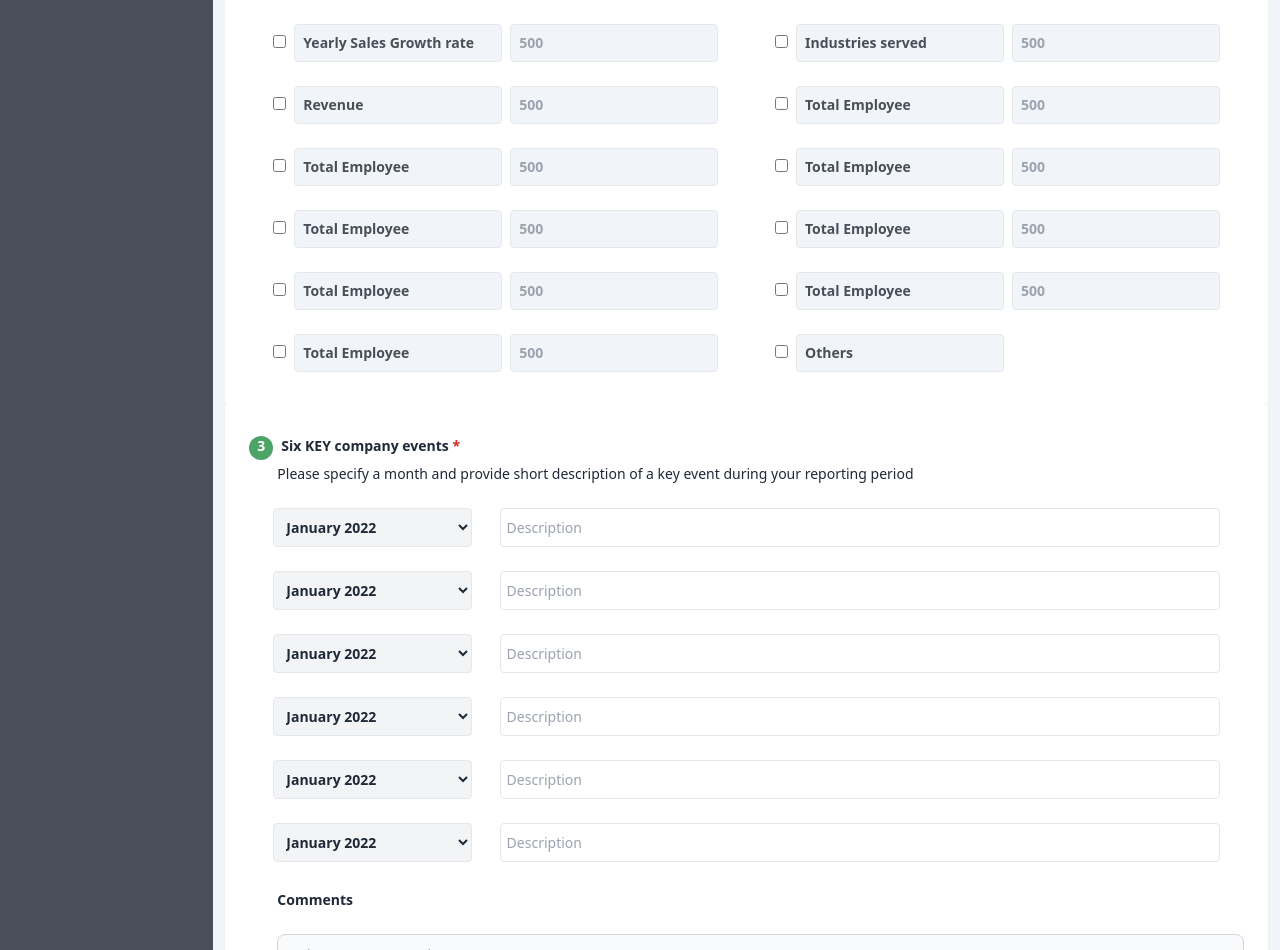
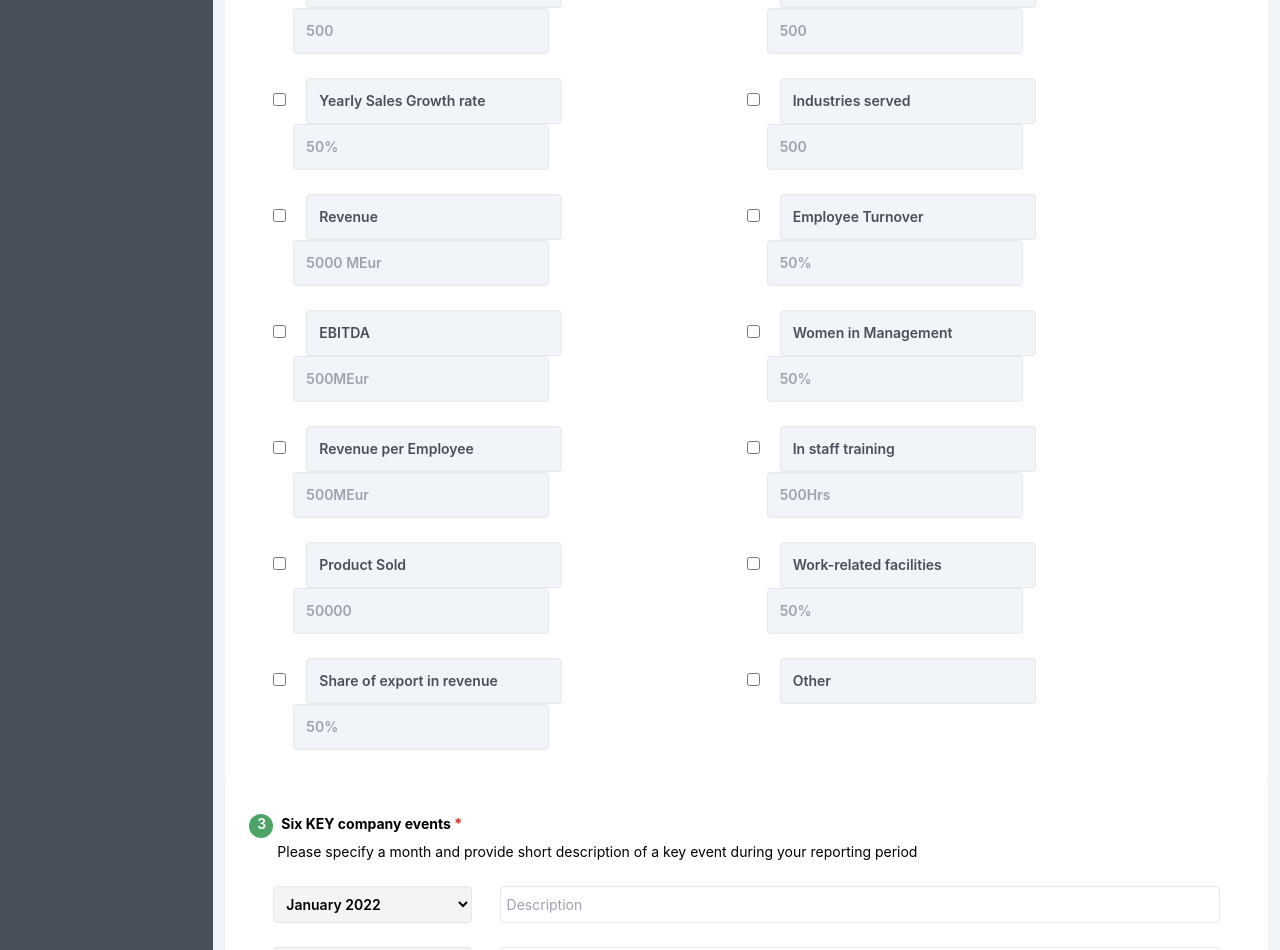
Before and after one commit to Sreemaye44/company-details-assignment, a React (Create React App) app: page / in a window 1280 px wide. Shown: the part 620-1570 px from the top of the page. Built offline with nearby package versions, Linux system fonts and the light colour scheme.

Commit message:
consoled the form data

```diff
--- a/src/App.js
+++ b/src/App.js
@@ -5,7 +5,7 @@ import Navbar from './components/navbar/Navbar';
 function App() {
 
   return (
-    <div>
+    <div className='body-font font-Inter'>
       <Navbar></Navbar>
       <Main/>
   </div>
--- a/src/components/mainPart/MainBody.js
+++ b/src/components/mainPart/MainBody.js
@@ -1,14 +1,65 @@
-import React from "react";
+import React, { useState } from "react";
 import freeText from "../../assets/freetext.svg";
 
 const MainBody = () => {
-
+  const [selectedOption, setSelectedOption] = useState("");
   const handleSubmit = (e) => {
     e.preventDefault();
-    const formData = e.target;
-    const description = formData.description.value;
-    const explain = formData.explain.value;
-    console.log(description, explain);
+    const formData = e.target.elements;
+    for (let i = 0; i < formData.length; i++) {
+      if (formData[i].name !== "" && formData[i].name !== "selectOne") {
+
+        console.log(formData[i].name + ' = '+formData[i].value);
+      }
+
+
+    }
+    console.log(selectedOption);
+    //formData.foreach(e => console.log(e.name));
+    //console.log(formData);
+    // description data collect
+  //   const description = formData.description.value;
+  //   //performance indicator data collect
+  //   const totalEmployee = formData.totalEmployee.value;
+  //   const customer = formData.customer.value;
+  //   const growthRate = formData.growthRate.value;
+  //   const industriesServed = formData.industriesServed.value;
+  //   const revenue = formData.revenue.value;
+  //   const turnover = formData.turnover.value;
+  //  // const ebidata = formData.ebidata.value;
+  //   const womenManagement = formData.womenManagement.value;
+  //   const revenuePerEmployee = formData.revenuePerEmployee.value;
+  //   const training = formData.training.value;
+  //   const soldProduct = formData.soldProduct.value;
+  //   const facilities = formData.facilities.value;
+  //   const shareRevenue = formData.shareRevenue.value;
+  //   //key company events
+  //   const event_1 = formData.event_1.value;
+  //   const event_2 = formData.event_2.value;
+  //   const event_3 = formData.event_3.value;
+  //   const event_4 = formData.event_4.value;
+  //   const event_5 = formData.event_5.value;
+  //   const event_6 = formData.event_6.value;
+
+  //   const des_1 = formData.des_1.value;
+  //   const des_2 = formData.des_2.value;
+  //   const des_3 = formData.des_3.value;
+  //   const des_4= formData.des_4.value;
+  //   const des_5 = formData.des_5.value;
+  //   const des_6 = formData.des_6.value;
+
+  //   const comments = formData.comments.value;
+
+  //   const yes = formData.yes.value;
+  //   const no = formData.no.value;
+
+
+
+
+
+  //   const explain = formData.explain.value;
+  //  // console.log(description, totalEmployee, customer, growthRate,industriesServed,revenue,turnover, ebidata,womenManagement, revenuePerEmployee,training, soldProduct, facilities, shareRevenue, explain );
+  //   console.log(formData);
   }
   return (
     <form className="w-10/12 py-4 bg-slate-100 text-sm" onSubmit={handleSubmit}>
@@ -75,13 +126,14 @@ const MainBody = () => {
             <input
               type="text"
               value="Total Employee"
-              className="border rounded p-2 ml-2 w-52 bg-slate-100 font-semibold text-[#494F58] "
+              className="border rounded p-3 ml-5 w-64 bg-slate-100 font-semibold text-[#494F58] "
               readOnly
             />
             <input
               type="text"
               placeholder="500"
-              className="border rounded p-2 ml-2 bg-slate-100 font-semibold text-[#494F58] w-52 "
+              name="totalEmployee"
+              className="border rounded p-3 ml-5 bg-slate-100 font-semibold text-[#494F58] w-64 "
             />
           </div>
           <div>
@@ -89,13 +141,14 @@ const MainBody = () => {
             <input
               type="text"
               value="Customer in Countries"
-              className="border rounded p-2 ml-2 bg-slate-100 font-semibold text-[#494F58] w-52"
+              className="border rounded p-3 ml-5 bg-slate-100 font-semibold text-[#494F58] w-64"
               readOnly
             />
             <input
               type="text"
               placeholder="500"
-              className="border rounded p-2 ml-2 bg-slate-100 font-semibold text-[#494F58] w-52"
+              name="customer"
+              className="border rounded p-3 ml-5 bg-slate-100 font-semibold text-[#494F58] w-64"
             />
           </div>
         </div>
@@ -106,13 +159,14 @@ const MainBody = () => {
             <input
               type="text"
               value="Yearly Sales Growth rate"
-              className="border rounded p-2 ml-2 w-52 bg-slate-100 font-semibold text-[#494F58] "
+              className="border rounded p-3 ml-5 w-64 bg-slate-100 font-semibold text-[#494F58] "
               readOnly
             />
             <input
               type="text"
-              placeholder="500"
-              className="border rounded p-2 ml-2 bg-slate-100 font-semibold text-[#494F58] w-52 "
+              placeholder="50%"
+              name="growthRate"
+              className="border rounded p-3 ml-5 bg-slate-100 font-semibold text-[#494F58] w-64 "
             />
           </div>
           <div>
@@ -120,13 +174,14 @@ const MainBody = () => {
             <input
               type="text"
               value="Industries served"
-              className="border rounded p-2 ml-2 bg-slate-100 font-semibold text-[#494F58] w-52"
+              className="border rounded p-3 ml-5 bg-slate-100 font-semibold text-[#494F58] w-64"
               readOnly
             />
             <input
               type="text"
               placeholder="500"
-              className="border rounded p-2 ml-2 bg-slate-100 font-semibold text-[#494F58] w-52"
+              name="industriesServed"
+              className="border rounded p-3 ml-5 bg-slate-100 font-semibold text-[#494F58] w-64"
             />
           </div>
         </div>
@@ -137,27 +192,29 @@ const MainBody = () => {
             <input
               type="text"
               value="Revenue"
-              className="border rounded p-2 ml-2 w-52 bg-slate-100 font-semibold text-[#494F58] "
+              className="border rounded p-3 ml-5 w-64 bg-slate-100 font-semibold text-[#494F58] "
               readOnly
             />
             <input
               type="text"
-              placeholder="500"
-              className="border rounded p-2 ml-2 bg-slate-100 font-semibold text-[#494F58] w-52 "
+              placeholder="5000 MEur"
+              name="revenue"
+              className="border rounded p-3 ml-5 bg-slate-100 font-semibold text-[#494F58] w-64 "
             />
           </div>
           <div>
             <input type="checkbox" className="rounded-full" />
             <input
               type="text"
-              value="Total Employee"
-              className="border rounded p-2 ml-2 bg-slate-100 font-semibold text-[#494F58] w-52"
+              value="Employee Turnover"
+              className="border rounded p-3 ml-5 bg-slate-100 font-semibold text-[#494F58] w-64"
               readOnly
             />
             <input
               type="text"
-              placeholder="500"
-              className="border rounded p-2 ml-2 bg-slate-100 font-semibold text-[#494F58] w-52"
+              placeholder="50%"
+              name="turnover"
+              className="border rounded p-3 ml-5 bg-slate-100 font-semibold text-[#494F58] w-64"
             />
           </div>
         </div>
@@ -167,28 +224,30 @@ const MainBody = () => {
             <input type="checkbox" className="rounded-full" />
             <input
               type="text"
-              value="Total Employee"
-              className="border rounded p-2 ml-2 w-52 bg-slate-100 font-semibold text-[#494F58] "
+              value="EBITDA"
+              className="border rounded p-3 ml-5 w-64 bg-slate-100 font-semibold text-[#494F58] "
               readOnly
             />
             <input
               type="text"
-              placeholder="500"
-              className="border rounded p-2 ml-2 bg-slate-100 font-semibold text-[#494F58] w-52 "
+              placeholder="500MEur"
+              name="ebitda"
+              className="border rounded p-3 ml-5 bg-slate-100 font-semibold text-[#494F58] w-64 "
             />
           </div>
           <div>
             <input type="checkbox" className="rounded-full" />
             <input
               type="text"
-              value="Total Employee"
-              className="border rounded p-2 ml-2 bg-slate-100 font-semibold text-[#494F58] w-52"
+              value="Women in Management"
+              className="border rounded p-3 ml-5 bg-slate-100 font-semibold text-[#494F58] w-64"
               readOnly
             />
             <input
               type="text"
-              placeholder="500"
-              className="border rounded p-2 ml-2 bg-slate-100 font-semibold text-[#494F58] w-52"
+              placeholder="50%"
+              name="womenManagement"
+              className="border rounded p-3 ml-5 bg-slate-100 font-semibold text-[#494F58] w-64"
             />
           </div>
         </div>
@@ -198,28 +257,30 @@ const MainBody = () => {
             <input type="checkbox" className="rounded-full" />
             <input
               type="text"
-              value="Total Employee"
-              className="border rounded p-2 ml-2 w-52 bg-slate-100 font-semibold text-[#494F58] "
+              value="Revenue per Employee"
+              className="border rounded p-3 ml-5 w-64 bg-slate-100 font-semibold text-[#494F58] "
               readOnly
             />
             <input
               type="text"
-              placeholder="500"
-              className="border rounded p-2 ml-2 bg-slate-100 font-semibold text-[#494F58] w-52 "
+              placeholder="500MEur"
+              name="revenuePerEmployee"
+              className="border rounded p-3 ml-5 bg-slate-100 font-semibold text-[#494F58] w-64 "
             />
           </div>
           <div>
             <input type="checkbox" className="rounded-full" />
             <input
               type="text"
-              value="Total Employee"
-              className="border rounded p-2 ml-2 bg-slate-100 font-semibold text-[#494F58] w-52"
+              value="In staff training"
+              className="border rounded p-3 ml-5 bg-slate-100 font-semibold text-[#494F58] w-64"
               readOnly
             />
             <input
               type="text"
-              placeholder="500"
-              className="border rounded p-2 ml-2 bg-slate-100 font-semibold text-[#494F58] w-52"
+              placeholder="500Hrs"
+              name="training"
+              className="border rounded p-3 ml-5 bg-slate-100 font-semibold text-[#494F58] w-64"
             />
           </div>
         </div>
@@ -229,28 +290,30 @@ const MainBody = () => {
             <input type="checkbox" className="rounded-full" />
             <input
               type="text"
-              value="Total Employee"
-              className="border rounded p-2 ml-2 w-52 bg-slate-100 font-semibold text-[#494F58] "
+              value="Product Sold"
+              className="border rounded p-3 ml-5 w-64 bg-slate-100 font-semibold text-[#494F58] "
               readOnly
             />
             <input
               type="text"
-              placeholder="500"
-              className="border rounded p-2 ml-2 bg-slate-100 font-semibold text-[#494F58] w-52 "
+              placeholder="50000"
+              name="soldProduct"
+              className="border rounded p-3 ml-5 bg-slate-100 font-semibold text-[#494F58] w-64 "
             />
           </div>
           <div>
             <input type="checkbox" className="rounded-full" />
             <input
               type="text"
-              value="Total Employee"
-              className="border rounded p-2 ml-2 bg-slate-100 font-semibold text-[#494F58] w-52"
+              value="Work-related facilities"
+              className="border rounded p-3 ml-5 bg-slate-100 font-semibold text-[#494F58] w-64"
               readOnly
             />
             <input
               type="text"
-              placeholder="500"
-              className="border rounded p-2 ml-2 bg-slate-100 font-semibold text-[#494F58] w-52"
+              placeholder="50%"
+              name="facilities"
+              className="border rounded p-3 ml-5 bg-slate-100 font-semibold text-[#494F58] w-64"
             />
           </div>
         </div>
@@ -260,28 +323,29 @@ const MainBody = () => {
             <input type="checkbox" className="rounded-full" />
             <input
               type="text"
-              value="Total Employee"
-              className="border rounded p-2 ml-2 w-52 bg-slate-100 font-semibold text-[#494F58] "
+              value="Share of export in revenue"
+              className="border rounded p-3 ml-5 w-64 bg-slate-100 font-semibold text-[#494F58] "
               readOnly
             />
             <input
               type="text"
-              placeholder="500"
-              className="border rounded p-2 ml-2 bg-slate-100 font-semibold text-[#494F58] w-52 "
+              placeholder="50%"
+              name="shareRevenue"
+              className="border rounded p-3 ml-5 bg-slate-100 font-semibold text-[#494F58] w-64 "
             />
           </div>
           <div>
             <input type="checkbox" className="rounded-full" />
             <input
               type="text"
-              value="Others"
-              className="border rounded p-2 ml-2 bg-slate-100 font-semibold text-[#494F58] w-52"
+              value="Other"
+              className="border rounded p-3 ml-5 bg-slate-100 font-semibold text-[#494F58] w-64"
               readOnly
             />
             <input
               type="text"
               value=""
-              className=" rounded p-2 ml-2 font-semibold text-[#494F58] w-52"
+              className=" rounded p-3 ml-5 font-semibold text-[#494F58] w-64"
               readOnly
             />
           </div>
@@ -304,84 +368,84 @@ const MainBody = () => {
         </p>
         {/* dropdown */}
         <div className="flex mx-6 mt-6">
-          <select name="cars" id="cars" className="w-64 p-2 bg-gray-100 font-semibold border rounded ">
-            <option value="volvo">January 2022</option>
+          <select name="event_1" id="cars" className="w-64 p-2 bg-gray-100 font-semibold border rounded ">
+            <option value="January 2022">January 2022</option>
             <option value="saab">Saab</option>
           </select>
           <input
             type="text"
             placeholder="Description"
-            name=""
+            name="des_1"
             id=""
             className="border rounded p-1.5 w-full ml-7"
           />
         </div>
         {/* dropdown */}
         <div className="flex mx-6 mt-6">
-          <select name="cars" id="cars" className="w-64 p-2 bg-gray-100 font-semibold border rounded ">
-            <option value="volvo">January 2022</option>
+          <select name="event_2" id="cars" className="w-64 p-2 bg-gray-100 font-semibold border rounded ">
+            <option value="January 2022">January 2022</option>
             <option value="saab">Saab</option>
           </select>
           <input
             type="text"
             placeholder="Description"
-            name=""
+            name="des_2"
             id=""
             className="border rounded p-1.5 w-full ml-7"
           />
         </div>
         {/* dropdown */}
         <div className="flex mx-6 mt-6">
-          <select name="cars" id="cars" className="w-64 p-2 bg-gray-100 font-semibold border rounded ">
-            <option value="volvo">January 2022</option>
+          <select name="event_3" id="cars" className="w-64 p-2 bg-gray-100 font-semibold border rounded ">
+            <option value="January 2022">January 2022</option>
             <option value="saab">Saab</option>
           </select>
           <input
             type="text"
             placeholder="Description"
-            name=""
+            name="des_3"
             id=""
             className="border rounded p-1.5 w-full ml-7"
           />
         </div>
         {/* dropdown */}
         <div className="flex mx-6 mt-6">
-          <select name="cars" id="cars" className="w-64 p-2 bg-gray-100 font-semibold border rounded ">
-            <option value="volvo">January 2022</option>
+          <select name="event_4" id="cars" className="w-64 p-2 bg-gray-100 font-semibold border rounded ">
+            <option value="January 2022">January 2022</option>
             <option value="saab">Saab</option>
           </select>
           <input
             type="text"
             placeholder="Description"
-            name=""
+            name="des_4"
             id=""
             className="border rounded p-1.5 w-full ml-7"
           />
         </div>
         {/* dropdown */}
         <div className="flex mx-6 mt-6">
-          <select name="cars" id="cars" className="w-64 p-2 bg-gray-100 font-semibold border rounded ">
-            <option value="volvo">January 2022</option>
+          <select name="event_5" id="cars" className="w-64 p-2 bg-gray-100 font-semibold border rounded ">
+            <option value="January 2022">January 2022</option>
             <option value="saab">Saab</option>
           </select>
           <input
             type="text"
             placeholder="Description"
-            name=""
+            name="des_5"
             id=""
             className="border rounded p-1.5 w-full ml-7"
           />
         </div>
         {/* dropdown */}
         <div className="flex mx-6 mt-6 mb-7">
-          <select name="cars" id="cars" className="w-64 p-2 bg-gray-100 font-semibold border rounded ">
-            <option value="volvo">January 2022</option>
+          <select name="event_6" id="cars" className="w-64 p-2 bg-gray-100 font-semibold border rounded ">
+            <option value="January 2022">January 2022</option>
             <option value="saab">Saab</option>
           </select>
           <input
             type="text"
             placeholder="Description"
-            name=""
+            name="des_6"
             id=""
             className="border rounded p-1.5 w-full ml-7"
           />
@@ -391,6 +455,7 @@ const MainBody = () => {
           <textarea
             id="message"
             rows="4"
+            name="comments"
             className="mt-4 mb-2 block p-2.5 w-full text-sm text-gray-900 bg-gray-50 rounded-lg border border-gray-300 focus:ring-blue-500 focus:border-blue-500 dark:bg-gray-700 dark:border-gray-600 dark:placeholder-gray-400 dark:text-white dark:focus:ring-blue-500 dark:focus:border-blue-500"
             placeholder="Write your comment here..."
             ></textarea>
@@ -416,9 +481,9 @@ const MainBody = () => {
           </div>
         </div>
           <div className="ml-7 mt-6 y-space-8 mb-4">
-          <input type="radio" id="html" name="fav_language" value="HTML" className="mr-2" />
+          <input type="radio" value="yes" checked={selectedOption === "yes"} name="selectOne" onChange={(event) => setSelectedOption(event.target.value)} className="mr-2"  />
           <label for="html">Yes</label><br/>
-          <input type="radio" id="html" name="fav_language" value="HTML" className="mr-2" />
+          <input type="radio" value="no" checked={selectedOption === "no"} name="selectOne" onChange={(event) => setSelectedOption(event.target.value)} className="mr-2" />
           <label for="html">No</label>
           </div>
         <label className="font-semibold ml-7">Please explain the reason</label>
--- a/src/index.css
+++ b/src/index.css
@@ -1,3 +1,4 @@
 @tailwind base;
 @tailwind components;
 @tailwind utilities;
+@import url('https://fonts.googleapis.com/css2?family=Inter&family=Playfair+Display:wght@500&family=Raleway&display=swap');
--- a/tailwind.config.js
+++ b/tailwind.config.js
@@ -4,7 +4,12 @@ module.exports = {
     "./src/**/*.{js,jsx,ts,tsx}",
   ],
   theme: {
-    extend: {},
-  },
-  plugins: [require("daisyui")],
+    extend: {
+      fontFamily: {
+        'Inter': ['Inter', 'sans-serif']
+      },
+    },
+    plugins: [require("daisyui")],
+  }
+
 }
```
